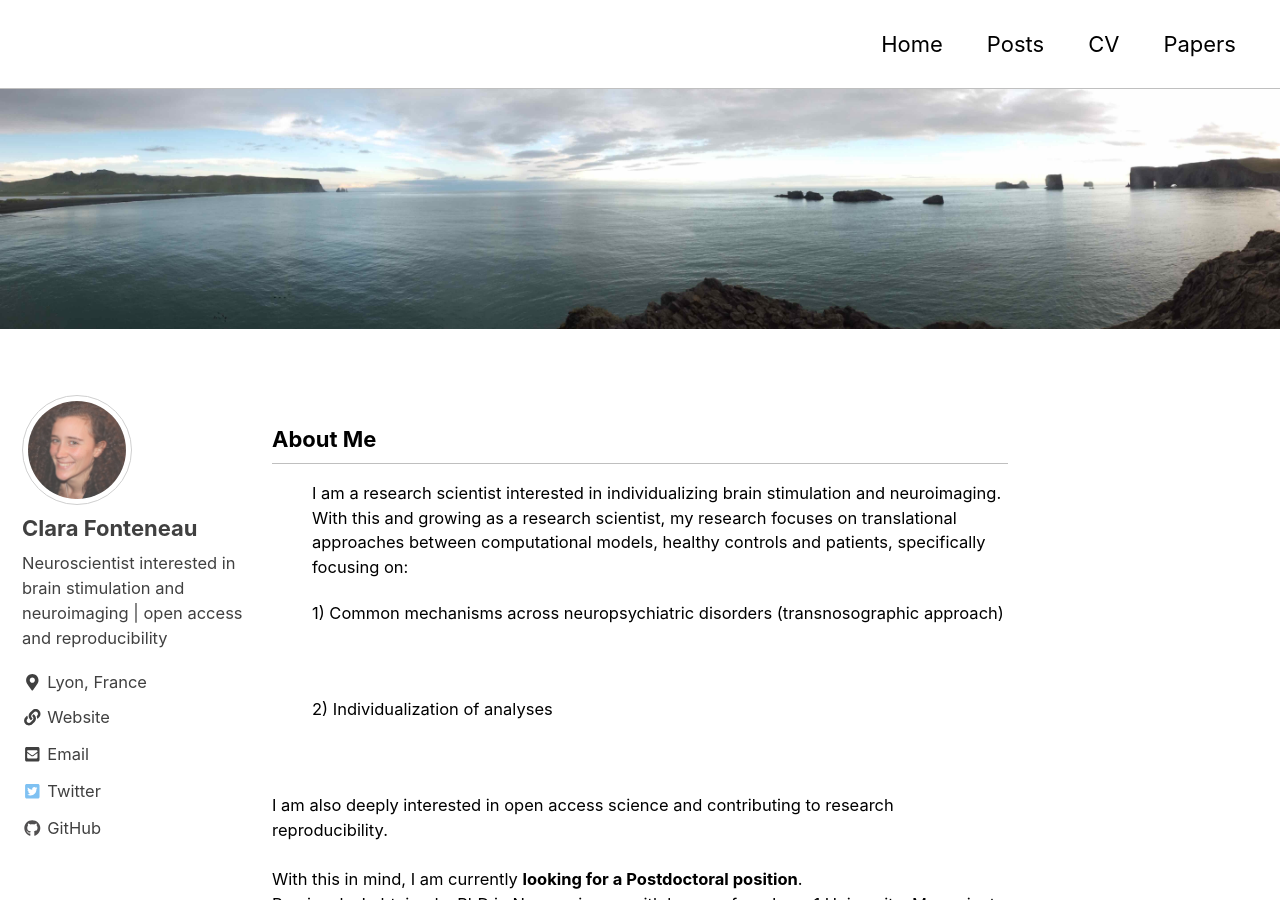
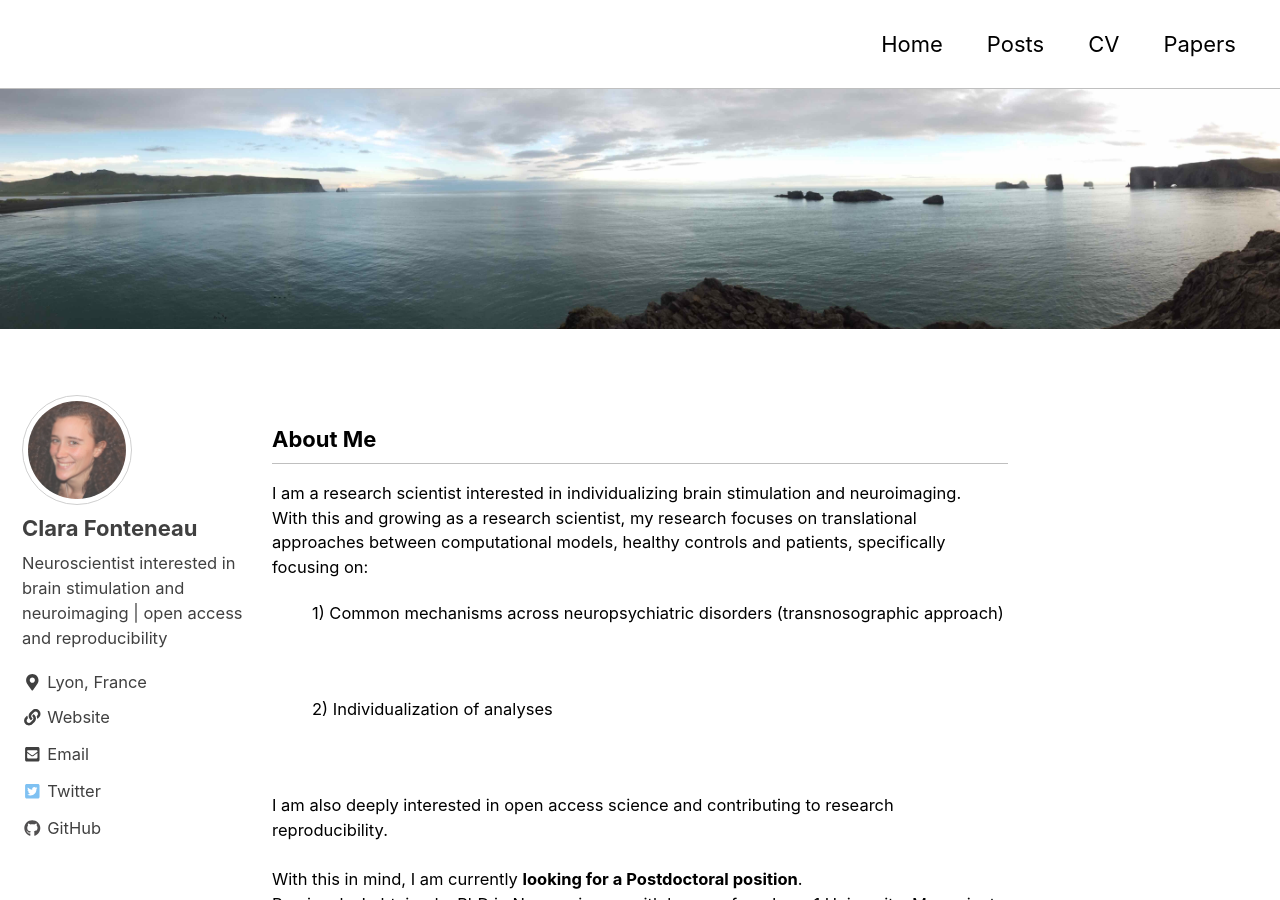
Before and after one commit to clarafonteneau/clarafonteneau.github.io, a Jekyll site: the page built from index.html, in a window 1280 px wide and 900 px high. Built offline with Jekyll 4.4.1, drawn with Linux system fonts in a browser that asks for light colours; nearby versions of some CDN libraries; the list of posts is cut into pages by our own code.

Commit message:
website update

```diff
--- a/_layouts/home.html
+++ b/_layouts/home.html
@@ -3,7 +3,7 @@ layout: archive
 ---
 
 <h3 class="archive__subtitle">{{ site.data.ui-text[site.locale].about_me | default: "About Me" }}</h3>
-<p style="margin-left: 40px"> I am a research scientist interested in individualizing brain stimulation and neuroimaging.<br>
+<p> I am a research scientist interested in individualizing brain stimulation and neuroimaging.<br>
   With this and growing as a research scientist, my research focuses on translational approaches between computational models, healthy controls and patients, specifically focusing on:<br></p>
   <p style="margin-left: 40px"> 1) Common mechanisms across neuropsychiatric disorders (transnosographic approach)</p><br>
   <p style="margin-left: 40px"> 2) Individualization of analyses</p><br>
--- a/_layouts/posts.html
+++ b/_layouts/posts.html
@@ -1,5 +1,7 @@
 ---
 layout: archive
+header:
+  image: /assets/images/DSC5364.jpg
 ---
 <div class="page__hero" style=" ">
   {% include page__hero.html %}
```
